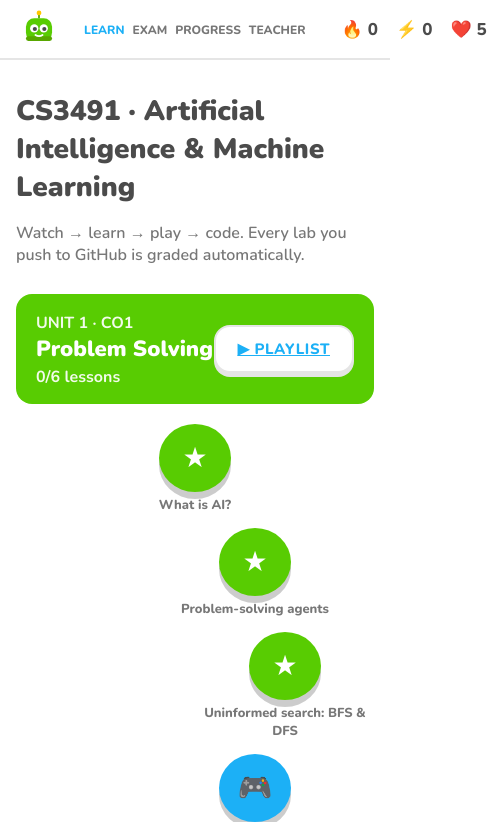
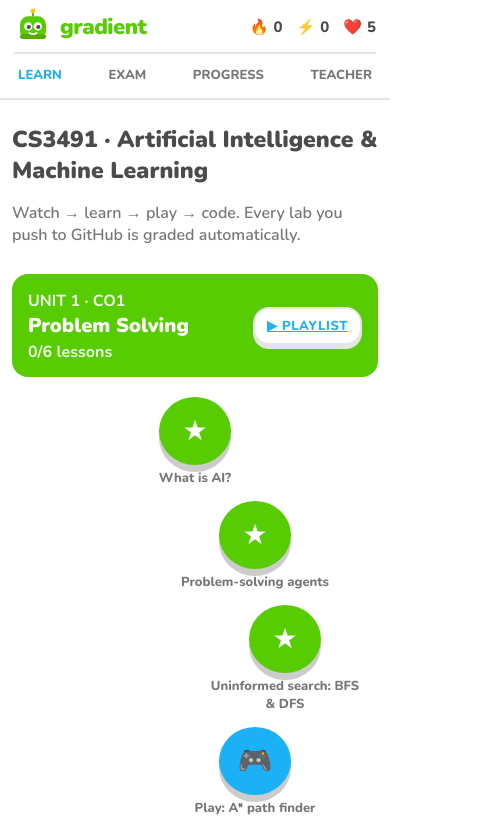
Before and after one commit to Anandharajan/gradient-edu, a plain HTML site: page app/index.html in a window 390 px wide. Shown: the top 822 px of the page, 487 px wide, since content can reach past the window. Drawn offline with nearby package versions, Linux system fonts and the light colour scheme.

Commit message:
Mobile layout: two-row header, no horizontal scroll, tighter spacing on phones

```diff
--- a/app/index.html
+++ b/app/index.html
@@ -64,7 +64,31 @@ input[type=range]{width:100%;accent-color:var(--green)}
 .toast{position:fixed;top:70px;left:50%;transform:translateX(-50%);background:var(--yellow);color:#fff;font-weight:900;
   padding:10px 18px;border-radius:14px;box-shadow:0 4px 0 #E5A800;z-index:9}
 code{background:var(--polar);padding:2px 6px;border-radius:6px}
-@media(max-width:560px){.nav a{margin-left:8px;font-size:12px}.brand span{display:none}}
+html,body{overflow-x:hidden}
+img,iframe,canvas,table{max-width:100%}
+.nav a{cursor:pointer}
+@media(max-width:640px){
+  .top{flex-wrap:wrap;gap:6px 14px;padding:8px 14px}
+  .brand{font-size:22px}
+  .nav{order:3;flex-basis:100%;display:flex;justify-content:space-between;border-top:2px solid var(--swan);padding-top:6px}
+  .nav a{margin-left:0;font-size:13px;padding:6px 4px}
+  .stat{font-size:15px}
+  main{padding:16px 12px 90px}
+  h1{font-size:23px}
+  .unit{flex-wrap:wrap;gap:10px;padding:14px 16px}
+  .unit h2{font-size:20px}
+  .unit .btn{padding:8px 12px;font-size:13px}
+  .card{padding:14px}
+  .btn{padding:11px 16px;font-size:14px}
+  .card .row .btn{flex:1 1 auto;text-align:center}
+  .banner{padding:12px 14px;font-size:16px;gap:10px}
+  .banner span{flex:1;min-width:0}
+  td,th{padding:6px 4px;font-size:14px}
+  code{word-break:break-all}
+  .opt{padding:12px 14px;font-size:15px}
+  .nlabel{max-width:150px}
+}
+@media(max-width:380px){.brand span{display:none}}
 .site-footer{text-align:center;padding:22px 16px 96px;color:var(--wolf);font-weight:700;font-size:14px;border-top:2px solid var(--swan);margin-top:24px}
 </style>
 </head>
```
Also changed, not shown: app/teacher.html (+2 -0 lines), gradient_edu/web/teacher.html (+2 -0 lines).
